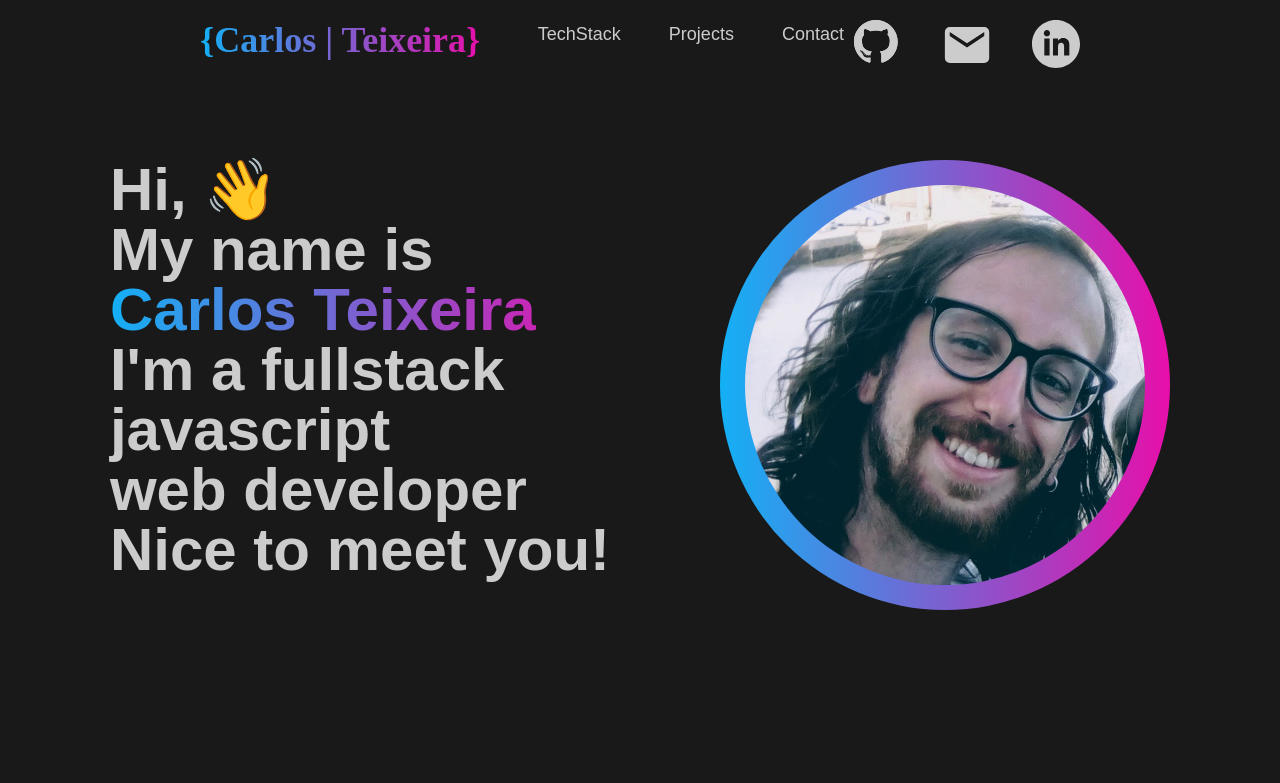
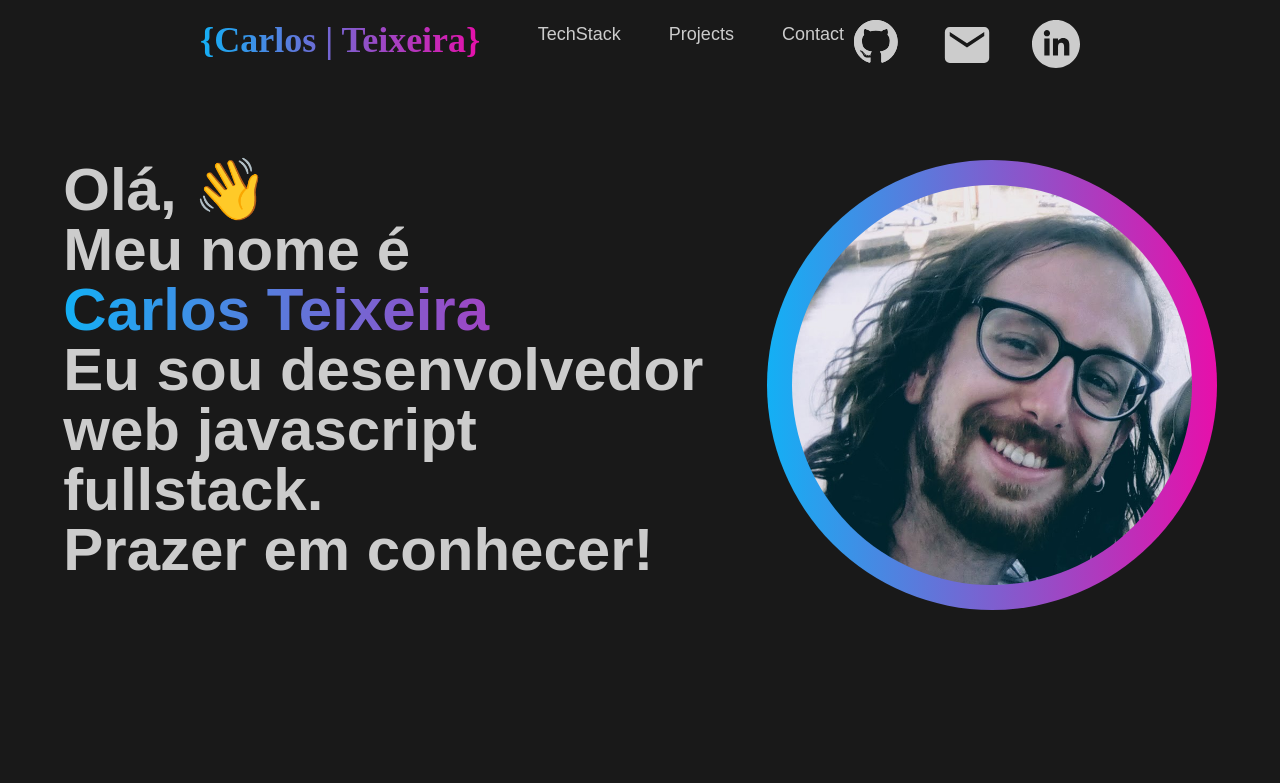
Before and after one commit to Carlos-Teixeira-Jr/portfolio, a Next.js app: page / in a window 1280 px wide. Shown: the top 783 px of the page. Built offline with nearby package versions, Linux system fonts and the light colour scheme.

Commit message:
greeting component already translated

```diff
--- /dev/null
+++ b/i18n.tsx
@@ -0,0 +1,36 @@
+import i18n from 'i18next';
+import { initReactI18next } from 'react-i18next';
+import enTranslation from './translations/en.json'
+import ptTranslation from './translations/pt.json'
+
+// Defina as traduções para cada idioma que você deseja suportar
+// const resources = {
+//   en: {
+//     translation: {
+//       greetingHi: 'Hello',
+//     },
+//   },
+//   pt: {
+//     translation: {
+//       greetingHi: 'Olá',
+//     },
+//   },
+// };
+
+i18n.use(initReactI18next).init({
+  resources: {
+    en: {
+      translation: enTranslation,
+    },
+    pt: {
+      translation: ptTranslation,
+    }
+  },
+  lng: 'pt', // Idioma padrão
+  fallbackLng: 'pt', // Idioma de fallback (caso não haja tradução disponível)
+  interpolation: {
+    escapeValue: false, // Permite usar HTML nas traduções
+  },
+});
+
+export default i18n;
--- a/package.json
+++ b/package.json
@@ -9,14 +9,19 @@
     "lint": "next lint"
   },
   "dependencies": {
+    "@types/i18n": "^0.13.6",
     "@types/node": "18.15.6",
     "@types/react": "18.0.28",
     "@types/react-dom": "18.0.11",
+    "@types/react-i18next": "^8.1.0",
     "eslint": "8.36.0",
     "eslint-config-next": "13.2.4",
+    "i18next": "^23.2.6",
     "next": "13.2.4",
+    "next-translate": "^2.0.5",
     "react": "18.2.0",
     "react-dom": "18.2.0",
+    "react-i18next": "^13.0.1",
     "react-scroll": "^1.8.9",
     "typescript": "5.0.2"
   },
--- a/src/components/greeting.tsx
+++ b/src/components/greeting.tsx
@@ -1,17 +1,23 @@
 import Image from "next/image"
+import { useEffect } from "react";
+import { useTranslation } from "react-i18next"
 import { Element } from "react-scroll"
 
 
 const Greetings: React.FC = () => {
+
+  const { t } = useTranslation();
+
   return (
     <Element name="about">
       <div className="flex justify-evenly lg:my-[90px] my-14">
         <div>
-          <p className="lg:text-6xl md:text-4xl font-extrabold leading-2">Hi, 👋</p>
-          <p className="lg:text-6xl md:text-4xl font-extrabold leading-2">My name is</p>
+          {/* <p className="lg:text-6xl md:text-4xl font-extrabold leading-2">Hi, 👋</p> */}
+          <p className="lg:text-6xl md:text-4xl font-extrabold leading-2">{t('translation.greetingHi')}</p>
+          <p className="lg:text-6xl md:text-4xl font-extrabold leading-2">{t('translation.myNameIs')}</p>
           <p className="lg:text-6xl md:text-4xl font-extrabold leading-2 text-transparent bg-gradient-to-r from-[#13B0F5] to-[#E70FAA] bg-clip-text">Carlos Teixeira</p>
-          <p className="lg:text-6xl md:text-4xl font-extrabold leading-2">I&apos;m a fullstack <br/> javascript <br/> web developer</p>
-          <p className="lg:text-6xl md:text-4xl font-extrabold leading-2">Nice to meet you!</p>
+          <p className="lg:text-6xl md:text-4xl font-extrabold leading-2">{t('translation.whatIDo1')}<br/>{t('translation.whatIDo2')}<br/>{t('translation.whatIDo3')}</p>
+          <p className="lg:text-6xl md:text-4xl font-extrabold leading-2">{t('translation.NiceToMeetYou')}</p>
         </div>
         <div className="lg:w-[450px] md:w-[250px] w-[150px] h-[150px] lg:h-[450px] md:h-[250px] rounded-full bg-gradient-to-r from-[#13B0F5] to-[#E70FAA] my-auto">
           <div className="lg:h-[400px] md:h-[220px] h-[125px] w-[125px] lg:w-[400px] md:w-[220px] rounded-full overflow-hidden lg:mt-[25px] md:mt-[15px] mt-[13px] mx-auto">
--- /dev/null
+++ b/src/components/languaSwitcher.tsx
@@ -0,0 +1,17 @@
+import { useTranslation } from 'react-i18next';
+
+function LanguageSwitcher() {
+  const { i18n } = useTranslation();
+
+  function handleLanguageChange(event: React.ChangeEvent<HTMLSelectElement>) {
+    i18n.changeLanguage(event.target.value);
+  }
+
+  return (
+    <select onChange={handleLanguageChange}>
+      <option value="en">English</option>
+      <option value="fr">Français</option>
+      {/* Adicione mais opções de idioma aqui */}
+    </select>
+  );
+}
--- a/src/pages/_app.tsx
+++ b/src/pages/_app.tsx
@@ -1,11 +1,17 @@
 import '@/styles/globals.css'
 import 'tailwindcss/tailwind.css'
 import type { AppProps } from 'next/app'
+import { I18nextProvider } from 'react-i18next'
+import i18n from '../../i18n'
+
 
 export default function App({ Component, pageProps }: AppProps) {
   return (
     <div className="">
-      <Component {...pageProps} />
+      <I18nextProvider i18n={i18n}>
+        <Component {...pageProps} />
+      </I18nextProvider>
+
     </div>
   )
 }
--- /dev/null
+++ b/translations/en.json
@@ -0,0 +1,10 @@
+{
+  "translation": {
+    "greetingHi": "Hi, 👋",
+    "myNameIs": "My name is",
+    "whatIDo1": "I&apos;m a fullstack ",
+    "whatIDo2": " javascript ",
+    "whatIDo3": " web developer.",
+    "NiceToMeetYou": "Nice to meet you!"
+  }
+}
--- /dev/null
+++ b/translations/pt.json
@@ -0,0 +1,10 @@
+{
+  "translation": {
+    "greetingHi": "Olá, 👋",
+    "myNameIs": "Meu nome é",
+    "whatIDo1": "Eu sou desenvolvedor",
+    "whatIDo2": " web javascript ",
+    "whatIDo3": " fullstack.",
+    "NiceToMeetYou": "Prazer em conhecer!"
+  }
+}
```
Also changed, not shown: src/translation/config.tsx (added), 1 other file (tests, documents, lock files or other folders).
